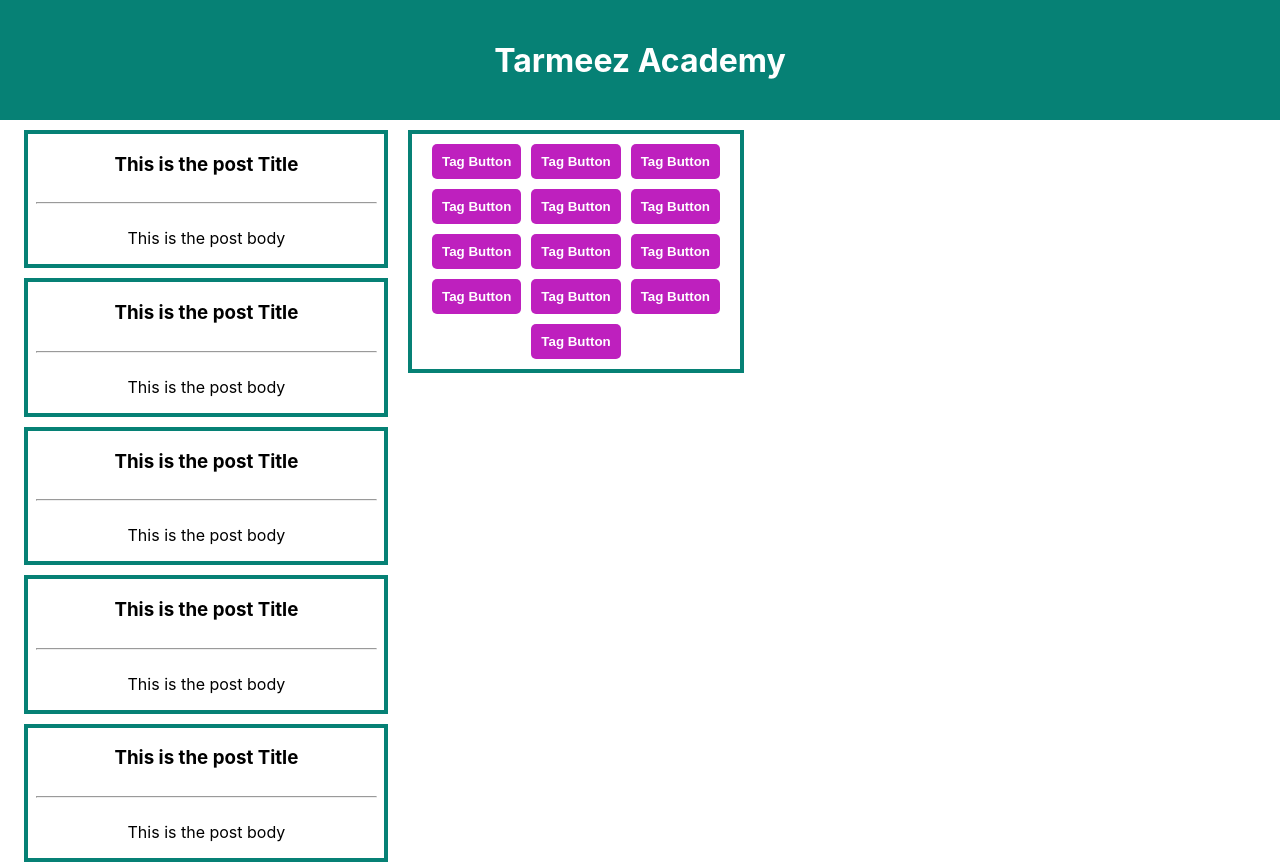
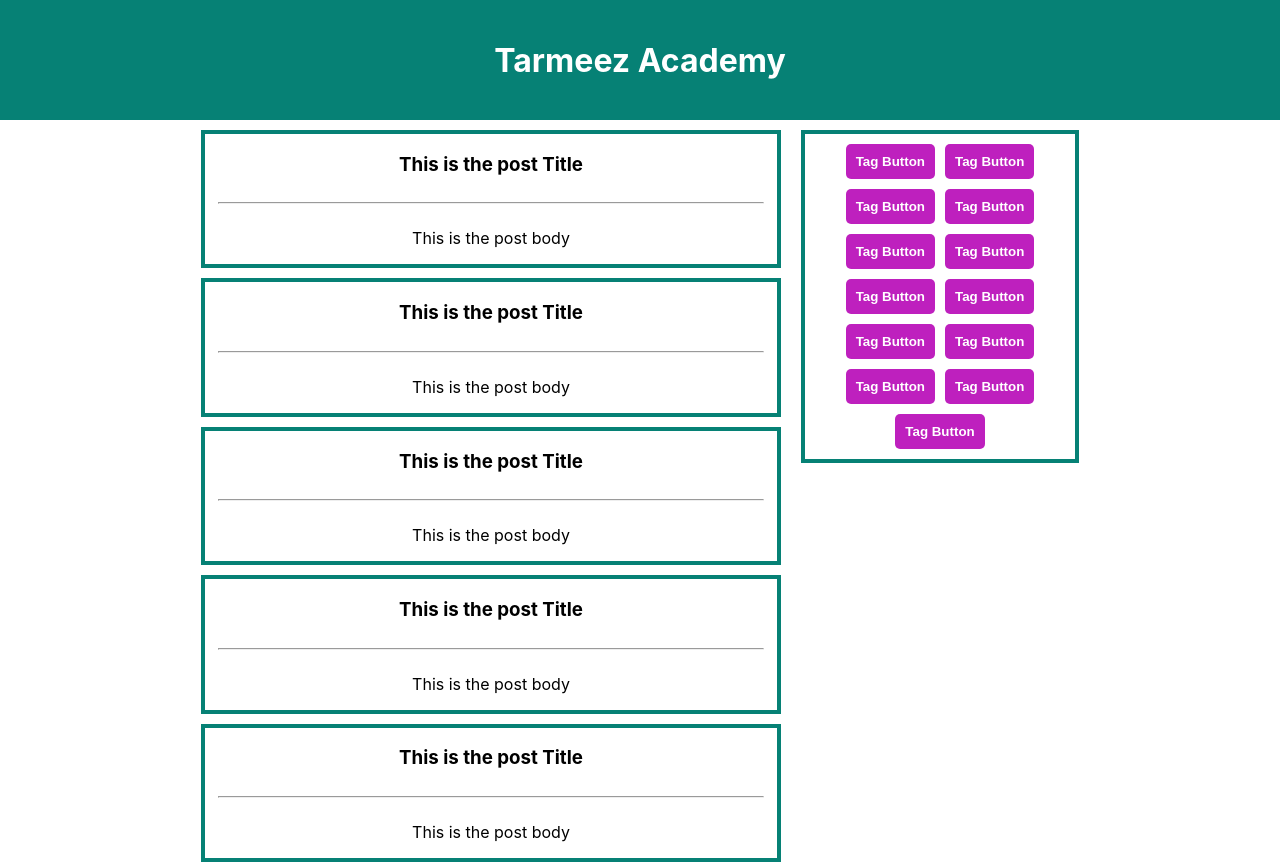
Before and after one commit to Isaladwy/react-revision, a React (Create React App) app: page / in a window 1280 px wide. Shown: the top 864 px of the page. Built offline with nearby package versions, Linux system fonts and the light colour scheme.

Commit message:
Refactor App.css to improve layout structure and styling consistency for main and posts containers

```diff
--- a/src/App.css
+++ b/src/App.css
@@ -1,5 +1,16 @@
 .App {
   text-align: center;
+
+}
+
+.main-container {
+  display: flex;
+  justify-content: center;
+  align-items: start;
+
+}
+.posts-container {
+  width: 600px;
 }
 
 .sidebar {
@@ -8,13 +19,15 @@
   justify-content: center;
   gap: 10px;
 
+
 }
 
 .sidebar-container {
-  width: 40%;
+
   border: 4px solid #068175;
   margin: 10px;
   padding: 10px;
+  width: 250px;
 }
 
 .button {
@@ -31,15 +44,7 @@
   background-color: rgb(78, 16, 78);
 }
 
-.main-container {
-  display: flex;
-  justify-content: center;
-  align-items: start;
-  width: 60%;
-}
-.posts-container {
-  width: 50%;
-}
+
 
 .App-logo {
   height: 40vmin;
```
